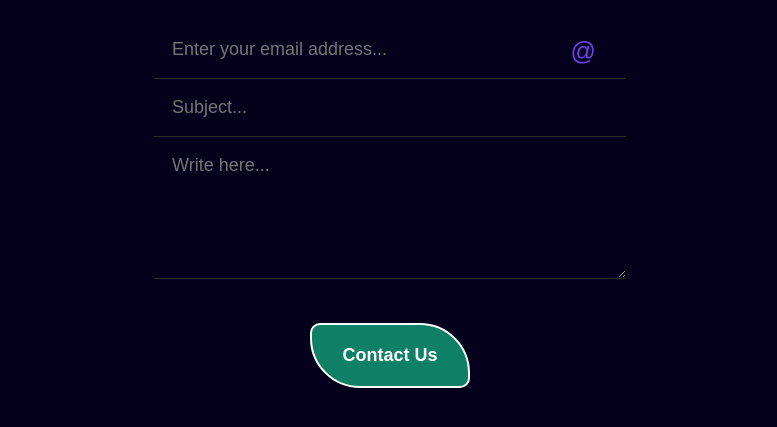
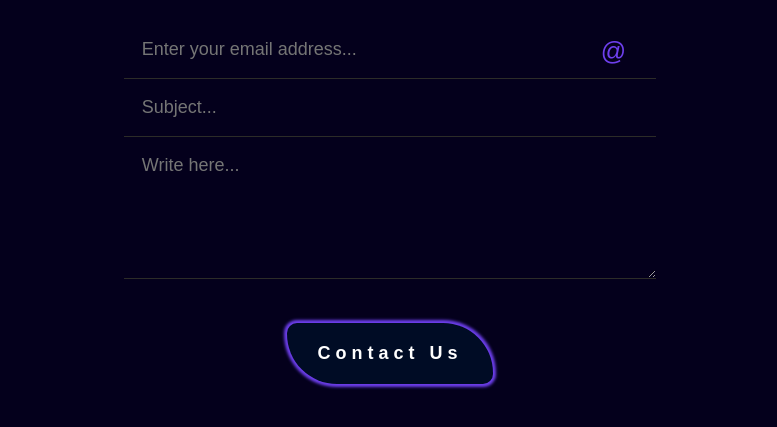
Before and after one commit to Md-Anisuzzaman/Get-in-Touch, a plain HTML site: page index.html in a window 1280 px wide. Shown: the part 191-618 px from the top of the page, without its empty margins (250-1027 px from the left). Drawn offline with Linux system fonts and the light colour scheme.

Commit message:
button-redesign

```diff
--- a/index.html
+++ b/index.html
@@ -7,20 +7,24 @@
     <meta name="viewport" content="width=device-width, initial-scale=1.0">
     <title>Contact Us</title>
     <link rel="stylesheet" href="./styles/style.css">
+    <link rel="stylesheet" href="./styles/dark.css">
 </head>
 
 <body>
+    <div class="container">
         <div class="main__body">
             <h1>Get in <span>Touch</span></h1>
             <div class="form__body">
                 <form action="">
-                <div class="icon__style"><input type="email" name="" id="" placeholder="Enter your email address..."><span class="span-body">&#64;</span></div>
+                    <div class="icon__style"><input type="email" name="" id=""
+                            placeholder="Enter your email address..."><span class="span-body">&#64;</span></div>
                     <input type="text" placeholder="Subject...">
                     <textarea name="" id="" placeholder="Write here..." cols="20" rows="5"></textarea>
                 </form>
                 <button>Contact Us</button>
             </div>
         </div>
+    </div>
 </body>
 
 </html>
--- a/styles/style.css
+++ b/styles/style.css
@@ -1,17 +1,19 @@
-:root {
-    --bg-color: rgb(167, 199, 228);
-    --border-bottom: #2c2c28;
-    --text-color: black;
-}
-
-*{
+* {
     margin: 0px;
     padding: 0px;
     box-sizing: border-box;
     font-family: sans-serif;
-    background-color:#04001c;;
 }
 
+body {
+    background-color: #04001c;
+
+}
+
+.container {
+    width: 1200px;
+    margin: auto;
+}
 
 .main__body {
     display: flex;
@@ -34,21 +36,20 @@
 }
 
 .form__body {
-    width: 40%;
     text-align: center;
-    /* position: relative; */
 }
 
 .form__body input,
 textarea {
     width: 100%;
-    /* background-color: #04001c; */
+    background-color: #04001c;
     outline: none;
     border: none;
     border-bottom: 1px solid #2c2c28;
     color: #fff;
     font-size: 18px;
     padding: 18px;
+
 }
 
 input:focus {
@@ -73,15 +74,16 @@ textarea:focus {
     font-weight: bold;
     padding: 20px 30px;
     color: #fff;
-    /* background-color: #5F9EA0; */
-    background-color: #0d8065;
-    border: 2px solid #fff;
+    background-color: #000c25;
     margin-top: 40px;
     cursor: pointer;
+    letter-spacing: 5px;
+    box-shadow: 0px 0px 3px 3px #6e3fee;
 }
 
 .form__body button:hover {
-    border: 2px solid #03a9f4;
+    box-shadow: 0px 0px 2px 2px #03a9f4;
+    ;
     background-color: #1e1b33;
     color: #03a9f4;
 }
```
Lines whose indentation alone changed are shown as unchanged.
